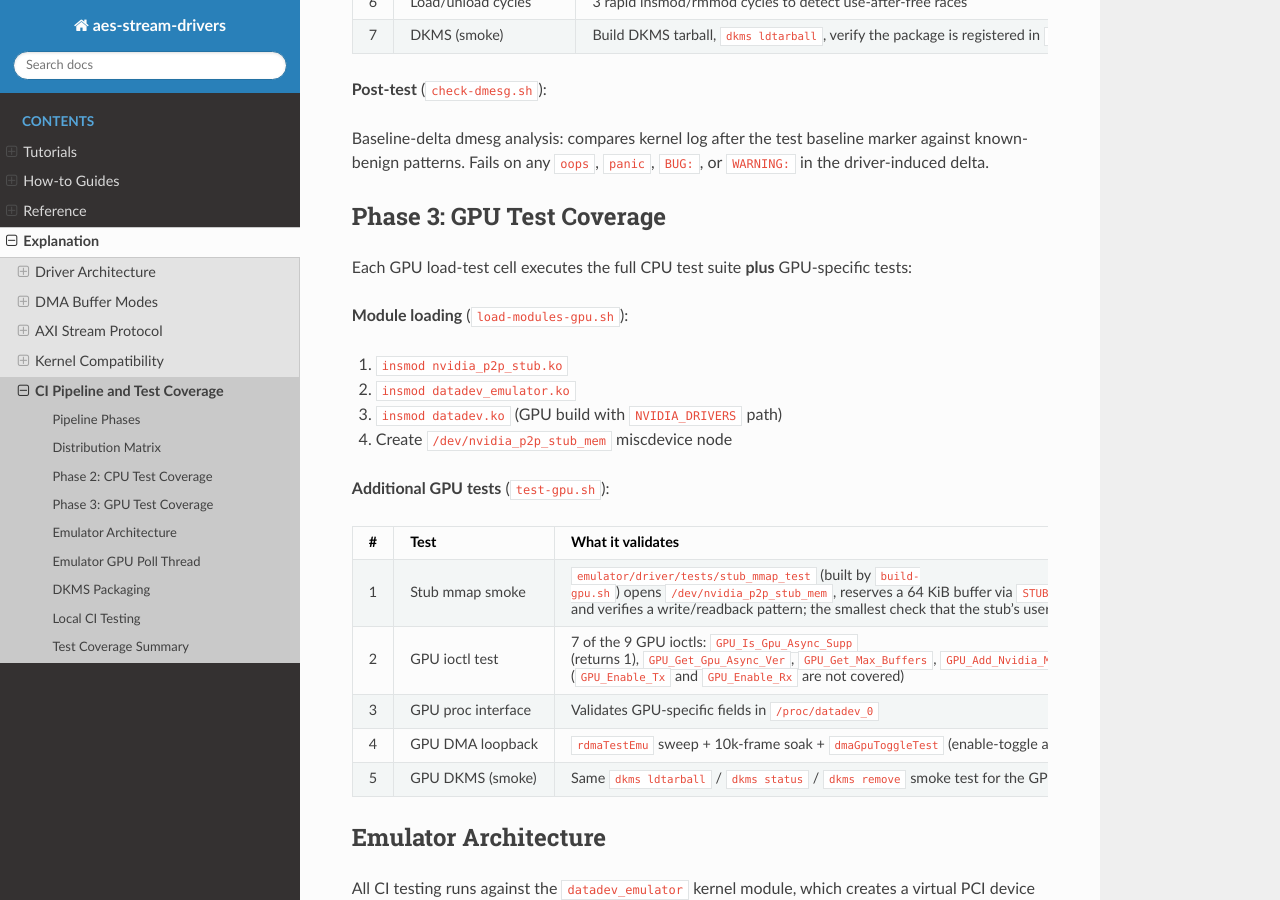
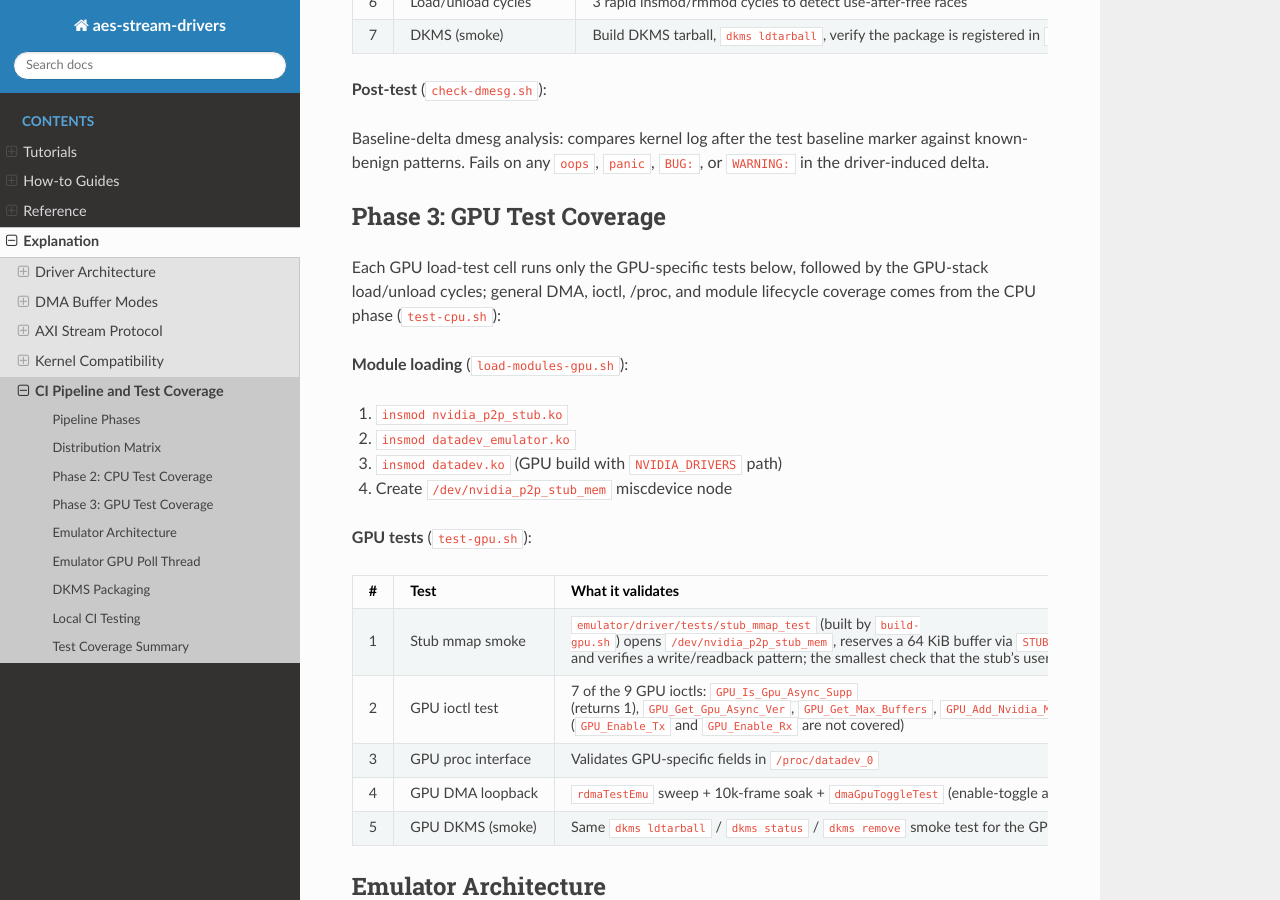
Before and after one commit to slaclab/aes-stream-drivers, a Sphinx documentation site: the page built from docs/explanation/ci-pipeline.rst, in a window 1280 px wide and 900 px high, scrolled down 2213 px. Built offline with Sphinx 7.4.7 and the Read the Docs theme 3.1.0, drawn with Linux system fonts in a browser that asks for light colours; some of the changed text lies outside the part shown.

Commit message:
docs(ci-pipeline): GPU cells run only the GPU-specific tests
The Phase 3 section claimed each GPU load-test cell runs the full CPU
test suite plus GPU-specific tests. scripts/ci/test-gpu.sh runs only
the GPU tests (stub_mmap, gpu_ioctls, gpu_proc, gpu_dma_loopback) and
the GPU-stack load/unload cycles; tests/run_tests.sh is invoked only
from test-cpu.sh in GitHub CI.

Also correct the irq_modes coverage note: the single-mode legacy pass
only runs under the local tests/vm_inside_gpu.sh runner (GPU_ENABLED=1),
not in the GitHub GPU phase.

Closes #464

```diff
--- a/docs/explanation/ci-pipeline.rst
+++ b/docs/explanation/ci-pipeline.rst
@@ -185,8 +185,9 @@ marker against known-benign patterns. Fails on any ``oops``, ``panic``,
 Phase 3: GPU Test Coverage
 --------------------------
 
-Each GPU load-test cell executes the full CPU test suite **plus** GPU-specific
-tests:
+Each GPU load-test cell runs only the GPU-specific tests below, followed by
+the GPU-stack load/unload cycles; general DMA, ioctl, /proc, and module
+lifecycle coverage comes from the CPU phase (``test-cpu.sh``):
 
 **Module loading** (``load-modules-gpu.sh``):
 
@@ -195,7 +196,7 @@ tests:
 3. ``insmod datadev.ko`` (GPU build with ``NVIDIA_DRIVERS`` path)
 4. Create ``/dev/nvidia_p2p_stub_mem`` miscdevice node
 
-**Additional GPU tests** (``test-gpu.sh``):
+**GPU tests** (``test-gpu.sh``):
 
 .. list-table::
    :header-rows: 1
@@ -435,8 +436,10 @@ The combined Phase 2 + Phase 3 coverage across all distributions:
      - ``emu_irq_mode`` {intx, msi, msix} sweep (CPU phase). Each mode
        runs cfgIrqHold=1, cfgIrqHold=100000, and polled (cfgIrqDis=1),
        plus a probe-cascade assertion that ``datadev`` selected the
-       matching INTx / MSI / MSI-X path. GPU phase runs the single-mode
-       legacy pass
+       matching INTx / MSI / MSI-X path. Not run in the GitHub GPU phase
+       (``test-gpu.sh``); the local ``tests/vm_inside_gpu.sh`` runner
+       invokes ``run_tests.sh`` with ``GPU_ENABLED=1``, which runs the
+       single-mode legacy pass
    * - Module lifecycle
      - 4
      - 3 rapid reload cycles, rmmod-under-load, cfgMode=1/2 transitions
```
